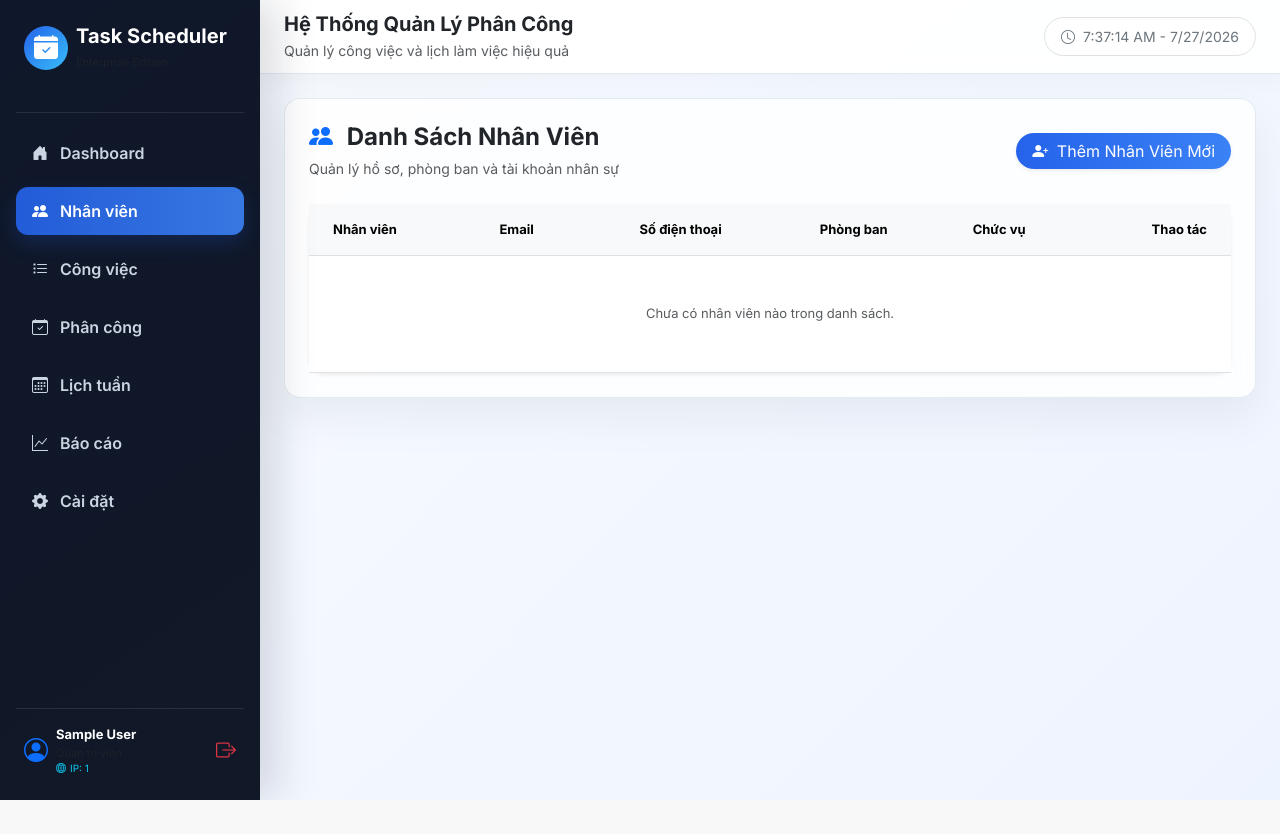
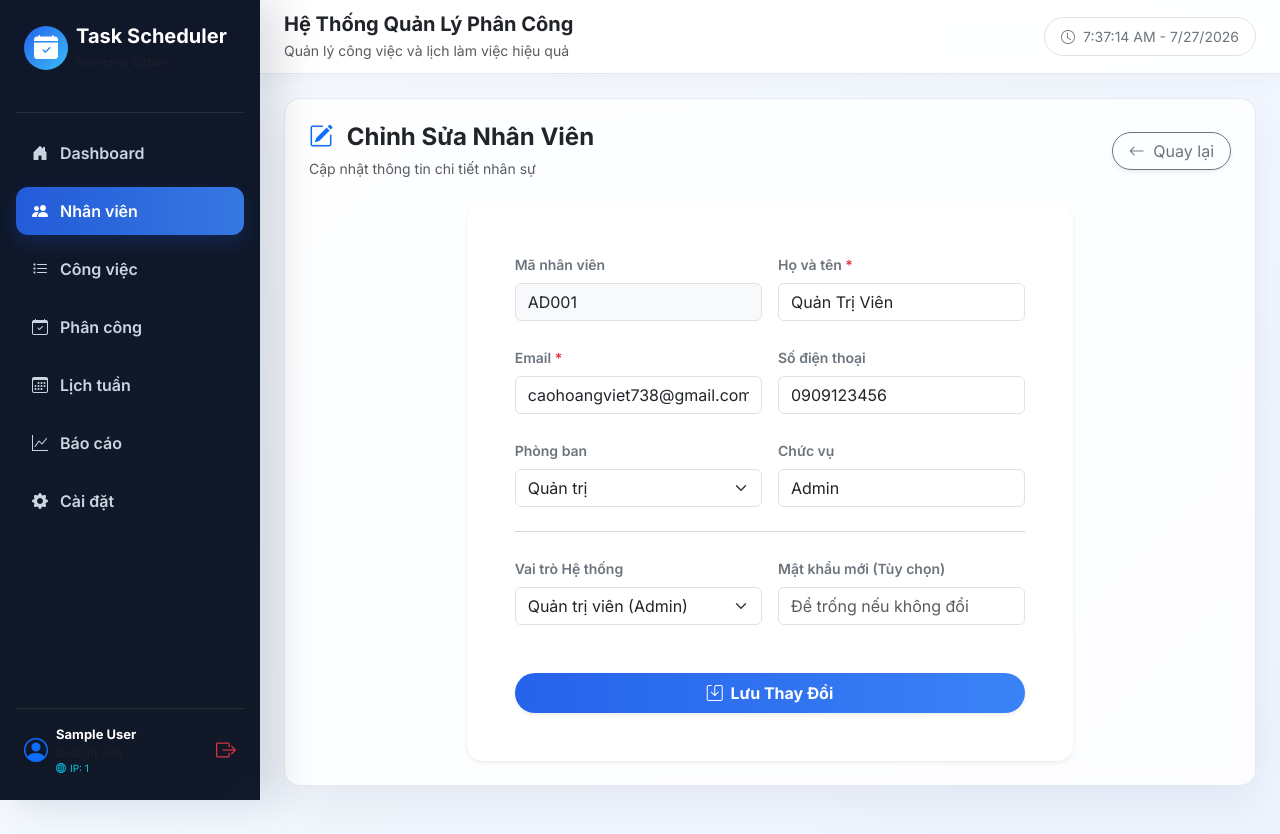
Before and after one commit to Chngivt/EmployeeTaskScheduler, a Flask app: page /employee/edit/1 in a window 1280 px wide. Before the commit the page ends 800 px from the top, so only its background shows below. Run offline with Flask 3, Linux system fonts and the light colour scheme; the visitor is signed in with stand-in values (Sample User, id 1); data comes from the database, SQL or seed files in the repository.

Commit message:
Update edit.html

```diff
--- a/app/templates/employee/edit.html
+++ b/app/templates/employee/edit.html
@@ -3,90 +3,90 @@
 {% block content %}
 <div class="d-flex justify-content-between align-items-center mb-4 flex-wrap gap-2">
     <div>
-        <h4 class="fw-bold text-dark mb-1"><i class="bi bi-people-fill text-primary me-2"></i> Danh Sách Nhân Viên</h4>
-        <small class="text-muted">Quản lý hồ sơ, phòng ban và tài khoản nhân sự</small>
+        <h4 class="fw-bold text-dark mb-1"><i class="bi bi-pencil-square text-primary me-2"></i> Chỉnh Sửa Nhân Viên</h4>
+        <small class="text-muted">Cập nhật thông tin chi tiết nhân sự</small>
     </div>
-
-    <!-- CHỈ ADMIN MỚI THẤY NÚT THÊM NHÂN VIÊN -->
-    {% if session.get('role') == 'admin' %}
-    <a href="/employee/add" class="btn btn-primary shadow-sm rounded-pill px-3">
-        <i class="bi bi-person-plus-fill me-1"></i> Thêm Nhân Viên Mới
+    <a href="/employee" class="btn btn-outline-secondary shadow-sm rounded-pill px-3">
+        <i class="bi bi-arrow-left me-1"></i> Quay lại
     </a>
-    {% endif %}
 </div>
 
-<div class="card shadow-sm border-0 rounded-4">
-    <div class="card-body p-0">
-        <div class="table-responsive">
-            <table class="table table-hover align-middle mb-0 text-center" style="font-size: 13px;">
-                <thead class="table-light">
-                    <tr>
-                        <th class="py-3 text-start ps-4">Nhân viên</th>
-                        <th class="py-3 text-start">Email</th>
-                        <th class="py-3">Số điện thoại</th>
-                        <th class="py-3">Phòng ban</th>
-                        <th class="py-3">Chức vụ</th>
+<div class="row justify-content-center">
+    <div class="col-lg-8">
+        <div class="card shadow-sm border-0 rounded-4">
+            <div class="card-body p-4 p-md-5">
 
-                        <!-- CHỈ ADMIN MỚI THẤY CỘT THAO TÁC -->
-                        {% if session.get('role') == 'admin' %}
-                        <th class="py-3 text-end pe-4">Thao tác</th>
-                        {% endif %}
-                    </tr>
-                </thead>
-                <tbody>
-                    {% if employees %}
-                        {% for emp in employees %}
-                        <tr>
-                            <td class="text-start ps-4 py-3">
-                                <div class="d-flex align-items-center">
-                                    <!-- HIỂN THỊ AVATAR HOẶC CHỮ CÁI ĐẦU -->
-                                    {% if emp.avatar %}
-                                        <img src="{{ url_for('static', filename='uploads/avatars/' + emp.avatar) }}"
-                                             alt="{{ emp.fullname }}"
-                                             class="rounded-circle me-3 border shadow-sm"
-                                             style="width: 40px; height: 40px; object-fit: cover;">
-                                    {% else %}
-                                        <div class="bg-primary bg-opacity-15 text-primary rounded-circle d-flex align-items-center justify-content-center me-3 fw-bold"
-                                             style="width: 40px; height: 40px; font-size: 15px;">
-                                            {{ emp.fullname[0]|upper }}
-                                        </div>
-                                    {% endif %}
+                {% if error %}
+                <div class="alert alert-danger shadow-sm rounded-3">
+                    <i class="bi bi-exclamation-triangle-fill me-2"></i>{{ error }}
+                </div>
+                {% endif %}
 
-                                    <div>
-                                        <strong class="text-dark d-block fw-bold">{{ emp.fullname }}</strong>
-                                        <small class="text-muted" style="font-size: 11px;">Mã: {{ emp.code }}</small>
-                                    </div>
-                                </div>
-                            </td>
-                            <td class="text-start text-secondary">{{ emp.email }}</td>
-                            <td><span class="badge bg-light text-dark border font-monospace px-2 py-1">{{ emp.phone }}</span></td>
-                            <td><span class="badge bg-info bg-opacity-10 text-info fw-bold px-2 py-1">{{ emp.department }}</span></td>
-                            <td class="fw-semibold text-dark">{{ emp.position }}</td>
+                <form action="/employee/edit/{{ emp.id }}" method="POST" enctype="multipart/form-data">
 
-                            <!-- CHỈ ADMIN MỚI THẤY NÚT SỬA VÀ XÓA -->
-                            {% if session.get('role') == 'admin' %}
-                            <td class="text-end pe-4">
-                                <!-- NÚT CHỈNH SỬA NHÂN VIÊN -->
-                                <a href="/employee/edit/{{ emp.id }}" class="btn btn-outline-primary btn-sm rounded-circle p-1 px-2 me-1" title="Chỉnh sửa">
-                                    <i class="bi bi-pencil"></i>
-                                </a>
+                    <div class="row g-3 mb-4">
+                        <div class="col-md-6">
+                            <label class="form-label fw-semibold text-secondary small">Mã nhân viên</label>
+                            <input type="text" class="form-control bg-light" value="{{ emp.code }}" disabled readonly>
+                        </div>
+                        <div class="col-md-6">
+                            <label class="form-label fw-semibold text-secondary small">Họ và tên <span class="text-danger">*</span></label>
+                            <input type="text" name="fullname" class="form-control" value="{{ emp.fullname }}" required>
+                        </div>
+                    </div>
 
-                                <!-- NÚT XÓA NHÂN VIÊN -->
-                                <a href="/employee/delete/{{ emp.id }}" class="btn btn-outline-danger btn-sm rounded-circle p-1 px-2" onclick="return confirm('Bạn có chắc chắn muốn xóa nhân viên này?')" title="Xóa">
-                                    <i class="bi bi-trash"></i>
-                                </a>
-                            </td>
-                            {% endif %}
-                        </tr>
-                        {% endfor %}
-                    {% else %}
-                        <tr>
-                            <!-- Điều chỉnh colspan tùy theo role để hiển thị thông báo đẹp hơn -->
-                            <td colspan="{% if session.get('role') == 'admin' %}6{% else %}5{% endif %}" class="text-muted py-5 text-center">Chưa có nhân viên nào trong danh sách.</td>
-                        </tr>
-                    {% endif %}
-                </tbody>
-            </table>
+                    <div class="row g-3 mb-4">
+                        <div class="col-md-6">
+                            <label class="form-label fw-semibold text-secondary small">Email <span class="text-danger">*</span></label>
+                            <input type="email" name="email" class="form-control" value="{{ emp.email }}" required>
+                        </div>
+                        <div class="col-md-6">
+                            <label class="form-label fw-semibold text-secondary small">Số điện thoại</label>
+                            <input type="text" name="phone" class="form-control" value="{{ emp.phone or '' }}">
+                        </div>
+                    </div>
+
+                    <div class="row g-3 mb-4">
+                        <div class="col-md-6">
+                            <label class="form-label fw-semibold text-secondary small">Phòng ban</label>
+                            <select name="department" class="form-select">
+                                <option value="Quản lý" {% if emp.department == 'Quản lý' %}selected{% endif %}>Quản lý</option>
+                                <option value="Kỹ Thuật" {% if emp.department == 'Kỹ Thuật' %}selected{% endif %}>Kỹ Thuật</option>
+                                <option value="Bán hàng" {% if emp.department == 'Bán hàng' %}selected{% endif %}>Bán hàng</option>
+                                <option value="Marketing" {% if emp.department == 'Marketing' %}selected{% endif %}>Marketing</option>
+                                <option value="Quản trị" {% if emp.department == 'Quản trị' %}selected{% endif %}>Quản trị</option>
+                            </select>
+                        </div>
+                        <div class="col-md-6">
+                            <label class="form-label fw-semibold text-secondary small">Chức vụ</label>
+                            <input type="text" name="position" class="form-control" value="{{ emp.position or '' }}">
+                        </div>
+                    </div>
+
+                    <hr class="text-muted opacity-25 my-4">
+
+                    <div class="row g-3 mb-4">
+                        <div class="col-md-6">
+                            <label class="form-label fw-semibold text-secondary small">Vai trò Hệ thống</label>
+                            <select name="role" class="form-select">
+                                <option value="employee" {% if emp.role == 'employee' %}selected{% endif %}>Nhân viên thường</option>
+                                <option value="admin" {% if emp.role == 'admin' %}selected{% endif %}>Quản trị viên (Admin)</option>
+                            </select>
+                        </div>
+                        <div class="col-md-6">
+                            <label class="form-label fw-semibold text-secondary small">Mật khẩu mới (Tùy chọn)</label>
+                            <input type="password" name="password" class="form-control" placeholder="Để trống nếu không đổi">
+                        </div>
+                    </div>
+
+                    <div class="d-grid mt-5">
+                        <button type="submit" class="btn btn-primary py-2 fw-bold rounded-pill shadow-sm">
+                            <i class="bi bi-save me-1"></i> Lưu Thay Đổi
+                        </button>
+                    </div>
+
+                </form>
+            </div>
         </div>
     </div>
 </div>
```
